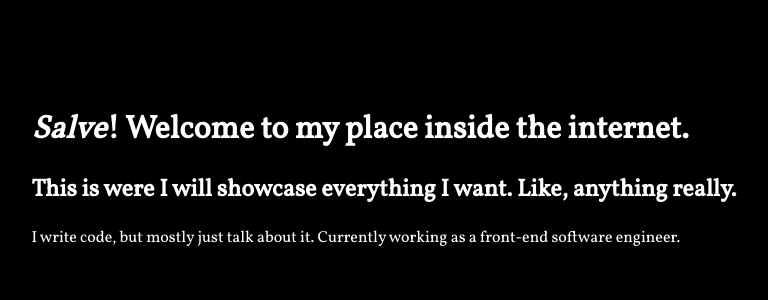
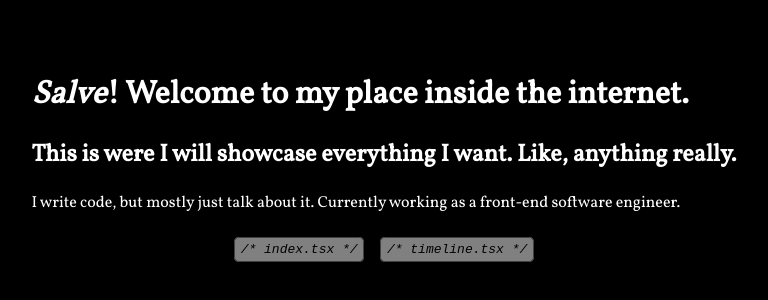
Before and after one commit to tcK1/kaic.dev, a Next.js app: page / in a window 1280 px wide. Shown: the part 232-532 px from the top of the page, without its empty margins (256-1024 px from the left). Built offline with nearby package versions, Linux system fonts and the light colour scheme.

Commit message:
feat(nav): create component

```diff
--- /dev/null
+++ b/components/Nav/index.tsx
@@ -0,0 +1,22 @@
+import React from 'react';
+import Link from 'next/link';
+
+import { Container, Item, A } from './styles';
+
+export default () => (
+  <nav>
+    <Container>
+      <Item>
+        <Link href="/" passHref>
+          <A><code>&#47;* index.tsx *&#47;</code></A>
+        </Link>
+      </Item>
+
+      <Item>
+        <Link href="/timeline" passHref>
+          <A><code>&#47;* timeline.tsx *&#47;</code></A>
+        </Link>
+      </Item>
+    </Container>
+  </nav>
+);
--- /dev/null
+++ b/components/Nav/styles.ts
@@ -0,0 +1,34 @@
+import styled from 'styled-components';
+
+export const Container = styled.ul`
+  padding: 0;
+  display: flex;
+  flex-wrap: wrap;
+  justify-content: center;
+`;
+
+export const Item = styled.li`
+  display: block;
+  margin: 0.5rem;
+`;
+
+export const A = styled.a`
+  text-decoration: none;
+  color: black;
+
+  transition: opacity .2s ease-in-out;
+
+  opacity: .5;
+
+  :hover {
+    opacity: 1;
+  }
+
+  code {
+    background: white;
+    padding: .25rem .35rem;
+    border-radius: .30rem;
+    font-style: italic;
+    border: .01rem solid gray;
+  }
+`;
--- a/package.json
+++ b/package.json
@@ -14,6 +14,7 @@
   "devDependencies": {
     "@types/node": "^14.0.23",
     "@types/react": "^16.9.43",
+    "@types/styled-components": "^5.1.1",
     "@typescript-eslint/eslint-plugin": "^3.6.1",
     "eslint": "^7.5.0",
     "eslint-config-airbnb-typescript": "^9.0.0",
--- a/pages/index.tsx
+++ b/pages/index.tsx
@@ -1,5 +1,7 @@
 import React from 'react';
 import styled from 'styled-components';
+
+import Nav from 'components/Nav';
 
 const Container = styled.div`
   height: 100vh;
@@ -20,6 +22,8 @@ const Index = () => (
         I write code, but mostly just talk about it.
         Currently working as a front-end software engineer.
       </span>
+
+      <Nav />
     </div>
   </Container>
 );
--- /dev/null
+++ b/pages/timeline.tsx
@@ -0,0 +1 @@
+export default () => null;
```
Also changed, not shown: tsconfig.json (+4 -3 lines), .eslintrc.js, 1 other file (tests, documents, lock files or other folders).
